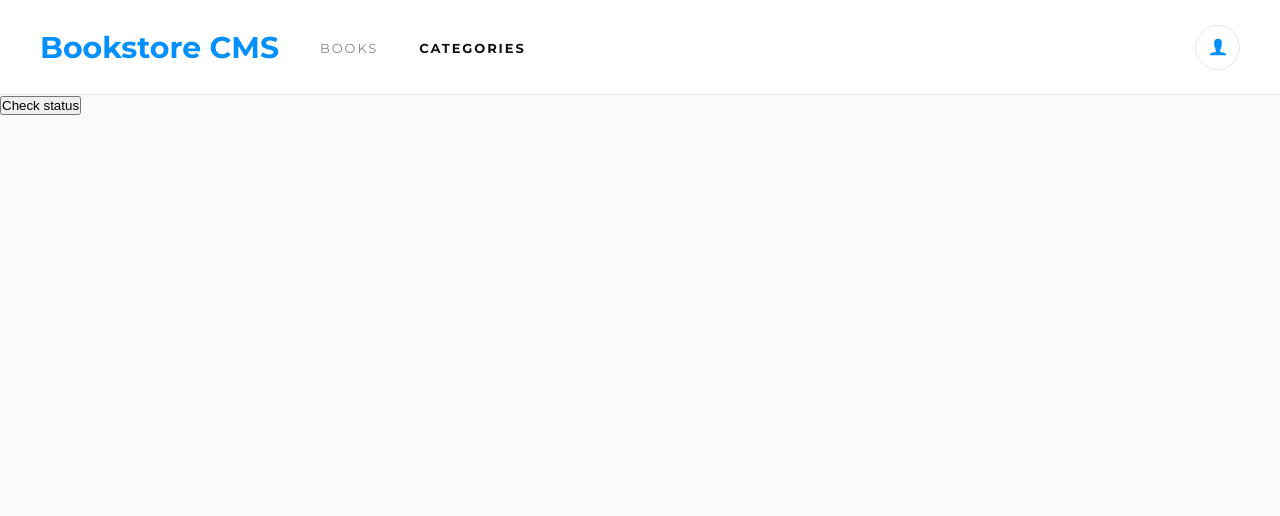
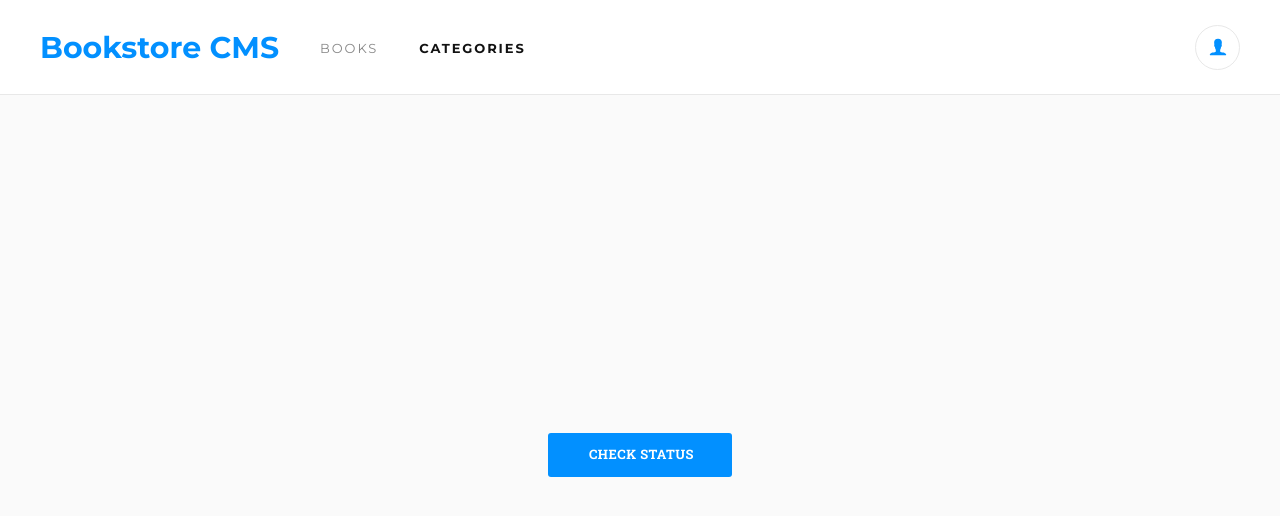
Before and after one commit to dewslyse/mv-bookstore, a React (Create React App) app: page /categories in a window 1280 px wide. Shown: the top 516 px of the page. Built offline with nearby package versions, Linux system fonts and the light colour scheme.

Commit message:
Add style to category page

```diff
--- a/src/App.scss
+++ b/src/App.scss
@@ -215,7 +215,8 @@ a.active {
 }
 
 .progress-btn,
-.submit-btn {
+.submit-btn,
+.status-btn {
   font-family: 'Roboto Slab', serif;
   width: 11.5rem;
   letter-spacing: 0.5px;
@@ -271,9 +272,23 @@ form {
   }
 }
 
-.submit-btn {
+.submit-btn,
+.status-btn {
   text-transform: uppercase;
   padding: 0.801rem 1.188rem 0.886rem 1.375rem;
   font-weight: bold;
   font-size: 0.813rem;
 }
+
+.category-page {
+  display: flex;
+  flex-direction: column;
+  align-items: center;
+  justify-content: center;
+  min-height: 80vh;
+}
+
+.cat-caption {
+  font-size: 1.75rem;
+  margin-bottom: 5rem;
+}
--- a/src/pages/Categories.js
+++ b/src/pages/Categories.js
@@ -11,9 +11,9 @@ const Categories = () => {
   };
 
   return (
-    <main>
-      <h1>{categories}</h1>
-      <button type="button" onClick={() => handleStatus()}>Check status</button>
+    <main className="category-page container">
+      <h1 className="cat-caption">{categories}</h1>
+      <button className="status-btn" type="button" onClick={() => handleStatus()}>Check status</button>
     </main>
   );
 };
```
